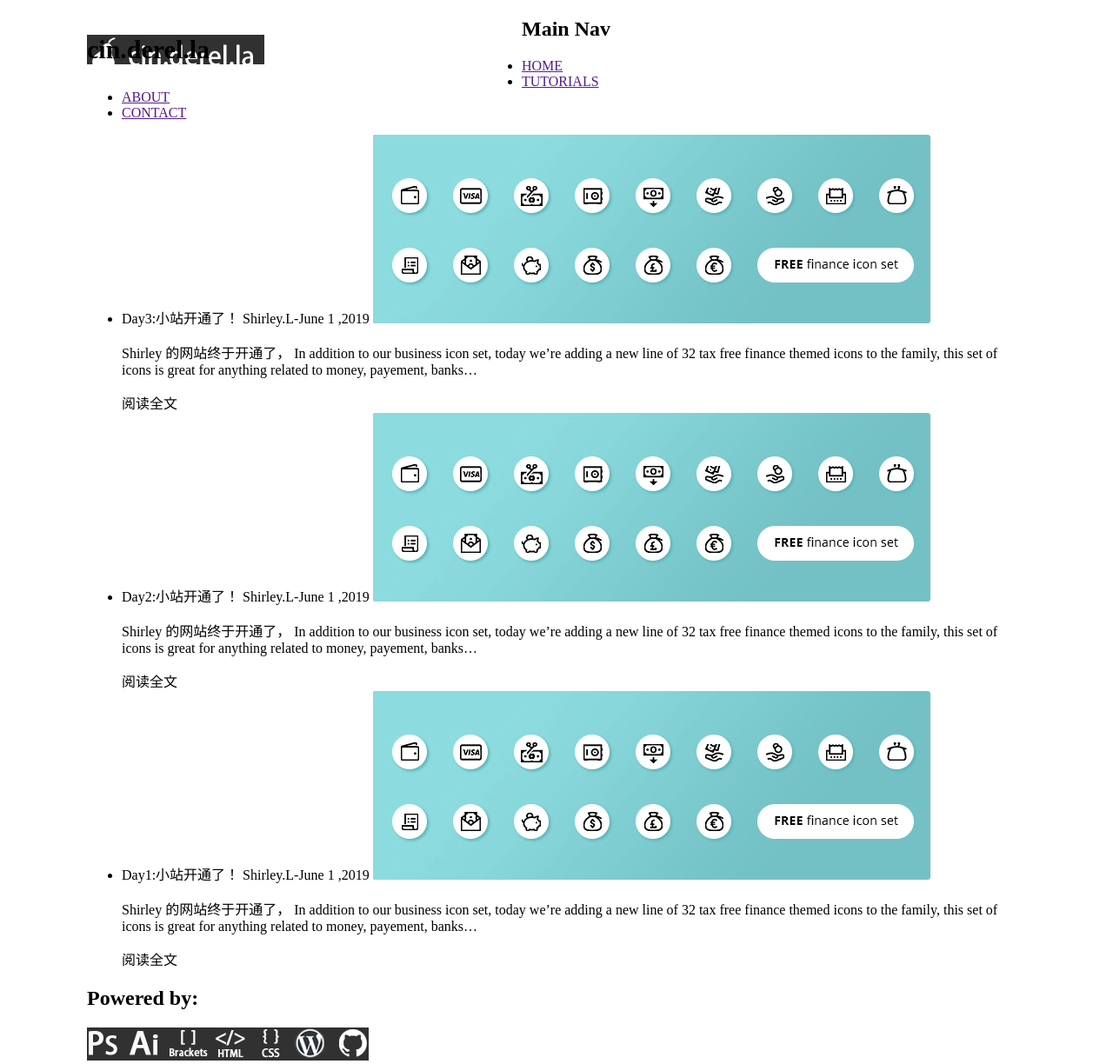
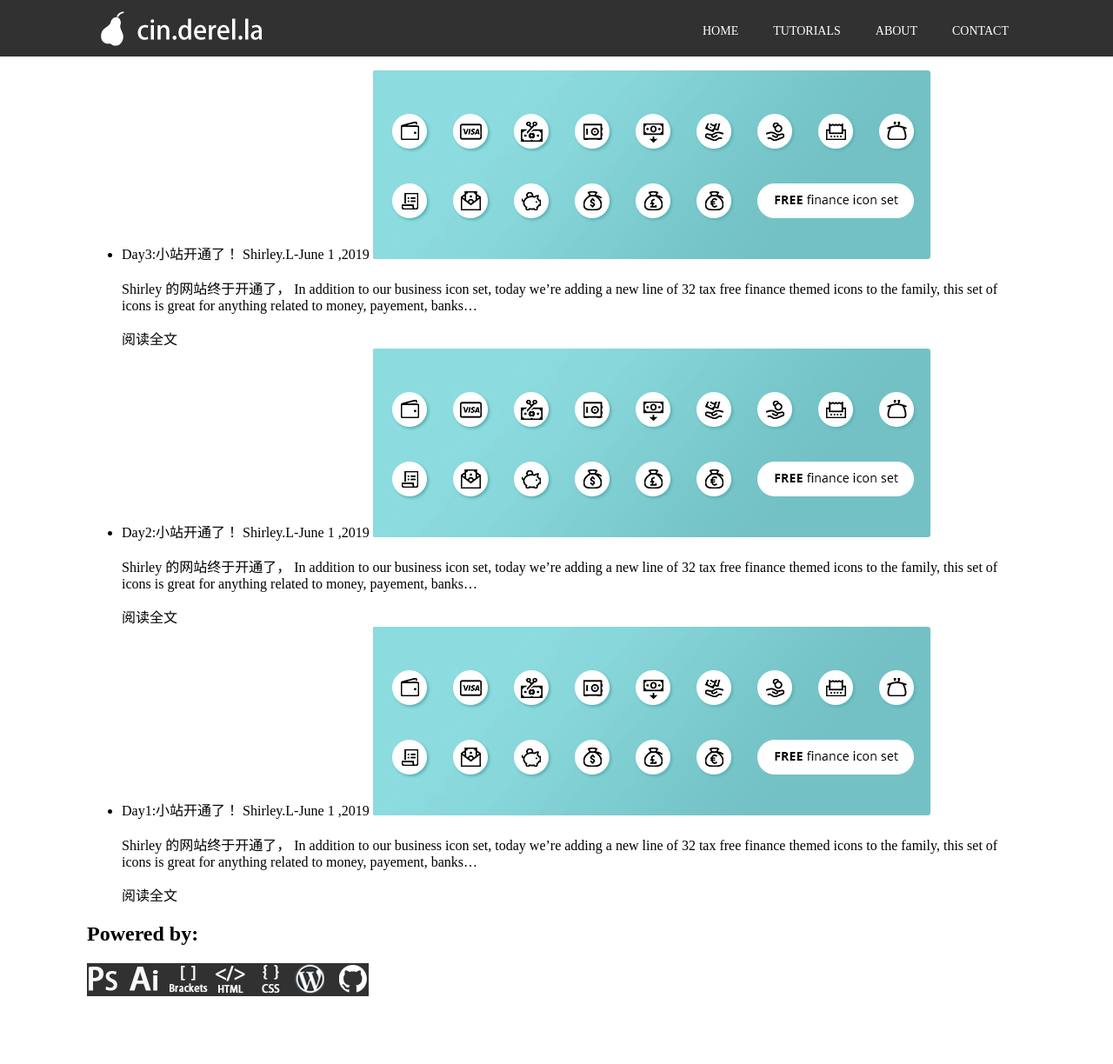
Before and after one commit to cin-derella/cinblog, a PHP site: page / in a window 1280 px wide. Shown: the whole page at 87% size. After the commit the page ends 1146 px from the top, so only its background shows below. Run offline with PHP 8.4, Linux system fonts and the light colour scheme.

Commit message:
header re-stylize
nothing special

```diff
--- a/index.html
+++ b/index.html
@@ -16,7 +16,7 @@
     <body>
         <header>
             <div class="wrapper">
-                <h1 class=“logo”>cin.derel.la</h1>
+                <h1 class="logo">cin.derel.la</h1>
                 <nav>
                     <h2>Main Nav</h2>
                     <ul>
@@ -34,6 +34,7 @@
     <!----Start homepage content------->
 
       <div class="wrapper">
+
             <section id ="articles">
                 <ul>
                     <li>
--- a/style.css
+++ b/style.css
@@ -9,18 +9,52 @@ body {
     margin: 0 auto;
 }
 
+header {
+    background: #313131;
+}
+
+header:after{
+    content: "";
+    display: block;
+    clear:both;
+}
+
 h1.logo {
-
-}
-h1.“logo” {
-    font-size: 30px;
     background-image: url(images/logo.png);
     background-repeat: no-repeat;
-    width: 500px;
-
+    width: 250px;
+    height: 45px;
+    margin: 10px 10px;
+    text-indent: -10000px;
     float: left;
 }
 
-.“logo” {
+
+header nav{
+    float: right;
 
 }
+
+header nav h2{
+    text-indent: -10000px;
+    height: 0;
+    margin: 0;
+}
+
+header nav li{
+    float: left;
+    list-style-type: none;
+    margin: 10px 20px;
+}
+
+
+header nav li a{
+    text-decoration: none;
+    color:#ffffff;
+    font-size: 14px;
+
+}
+
+section ul {
+    clear:both;
+}
```
Also changed, not shown: 1 other file.
